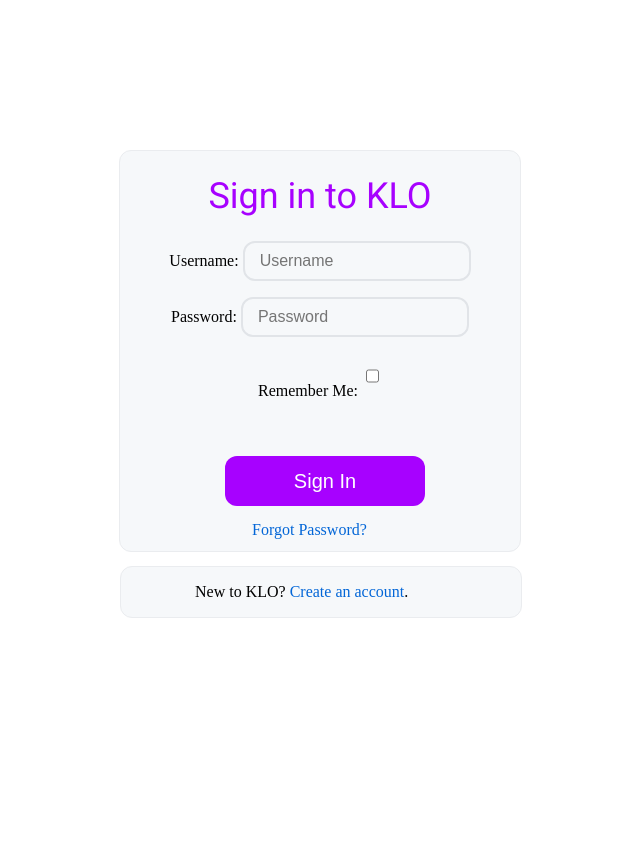
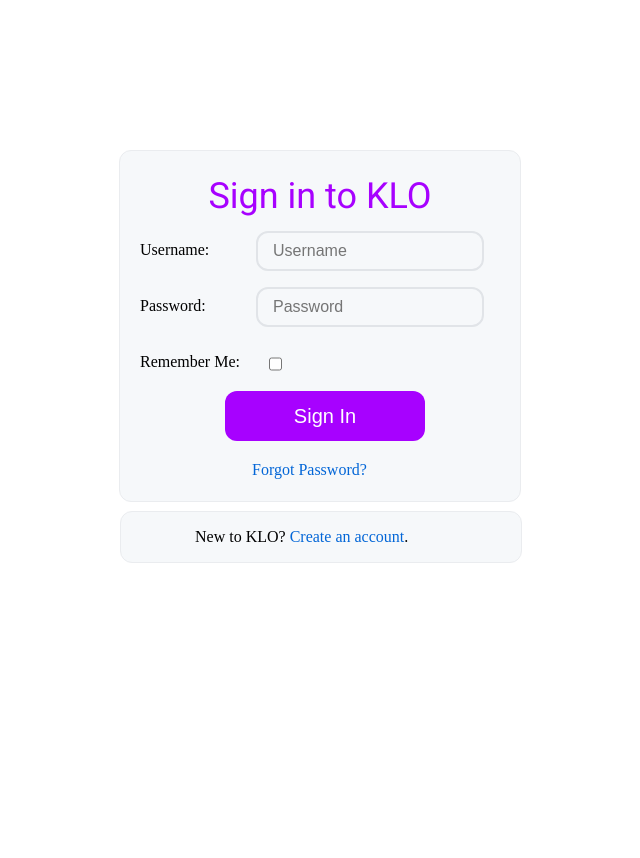
Before and after one commit to DayLightVB/DjangoProjectForIntership, a Django app: page /accounts/login/ in a window 1280 px wide; the page is wider, and only the part inside the window is pictured. Shown: the top 858 px of that part, without its empty margins (621-1261 px from the left). Run offline with Django 3.2, Linux system fonts and the light colour scheme; some libraries are stand-ins or nearby versions.

Commit message:
finished creating html /css login page

```diff
--- a/ProjectforIntership/polls/static/css/login.css
+++ b/ProjectforIntership/polls/static/css/login.css
@@ -6,7 +6,7 @@
 
 .primaryAction{
     position: absolute;
-    top: 305px;
+    top: 240px;
     left: 105px;
     border-radius: 12px;
     width: 200px;
@@ -40,7 +40,7 @@ h1{
 
 .secondaryAction{
     position: absolute;
-    top: 370px;
+    top: 310px;
     right: 15;
     bottom: 15;
     left: 132px;
@@ -56,17 +56,18 @@ h1{
     left: 740px;
 
 
+
     border-radius: 12px;
     background-color: #f6f8fa;
     border: 1px solid #eaecef;
     width: 400px;
-    height: 400px;
+    height: 350px;
     text-align: center;
 }
 
 .lower{
     position: absolute;
-    top: 415px;
+    top: 360px;
     right: 15;
     bottom: 15;
     left: 0px;
@@ -80,18 +81,19 @@ h1{
 
 .NewtoKLO{
     position: absolute;
-    top: 416px;
+    top: 361px;
     right: 15;
     bottom: 15;
     left: 75px;
     z-index: 1;
 }
 
-.login{
 
-}
 
 input{
+    position: relative;
+    top: -10px;
+    left: 50px;
     font-size: 16px;
     box-sizing: border-box;
     padding-left: 15px;
@@ -104,7 +106,17 @@ input{
     border: 2px solid #e1e4e8;
 
     border-color: #e1e4e8;
-    cursor: pointer;
     transition: color .3s linear;
 
 }
+
+label{
+    position: absolute;
+    left: 20px;
+}
+
+#id_remember {
+    position: absolute;
+    top: 190px;
+    left: 145px;
+}
--- a/ProjectforIntership/polls/templates/account/login.html
+++ b/ProjectforIntership/polls/templates/account/login.html
@@ -41,11 +41,11 @@ for a {{ site_name }} account and sign in below:{% endblocktrans %}</p>
 <p class="NewtoKLO">{% blocktrans %}New to KLO?
 <a class="createac" href="{{ signup_url }}">Create an account</a>.{% endblocktrans %}</p>
 {% endif %}
-<form class="login" method="POST" action="{% url 'account_login' %}">
+<form class="login" method="POST" action="{% url 'account_login' %}" >
   {% csrf_token %}
   {{ form.as_p }}
   {% if redirect_field_value %}
-  <input type="hidden" name="{{ redirect_field_name }}" value="{{ redirect_field_value }}" />
+  <input type="hidden" name="{{ redirect_field_name }}" value="{{ redirect_field_value }}" required/>
 
   {% endif %}
   <a class="button secondaryAction" href="{% url 'account_reset_password' %}">{% trans "Forgot Password?" %}</a>
```
